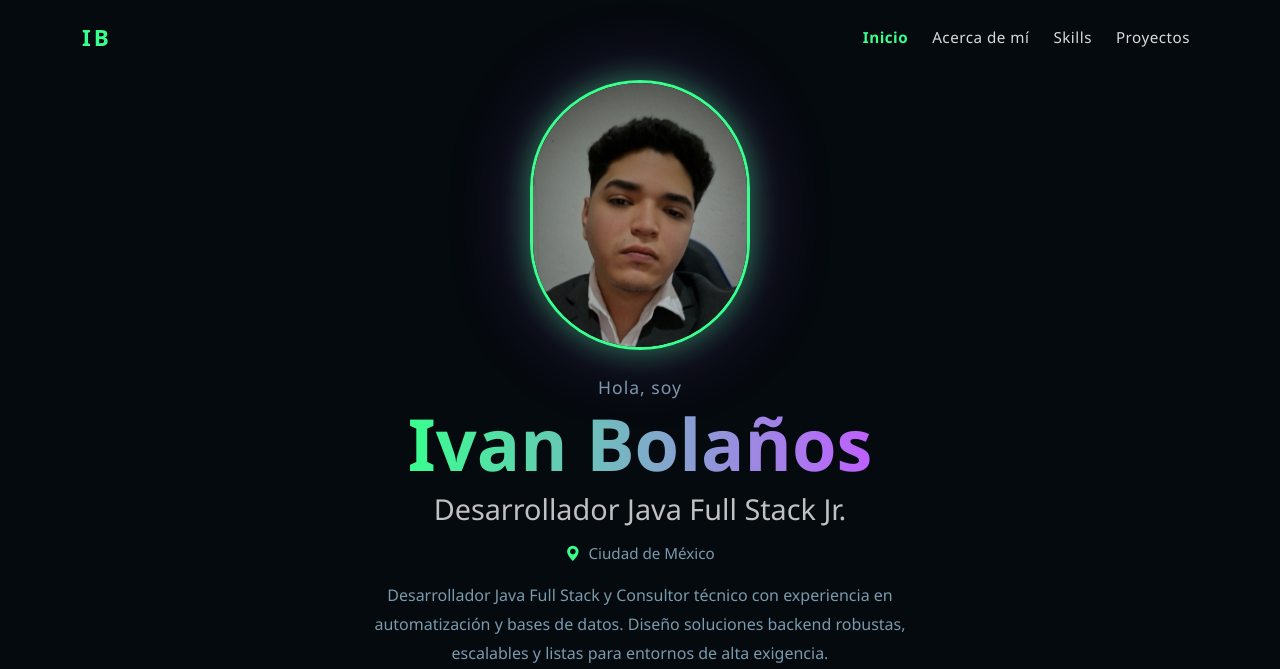
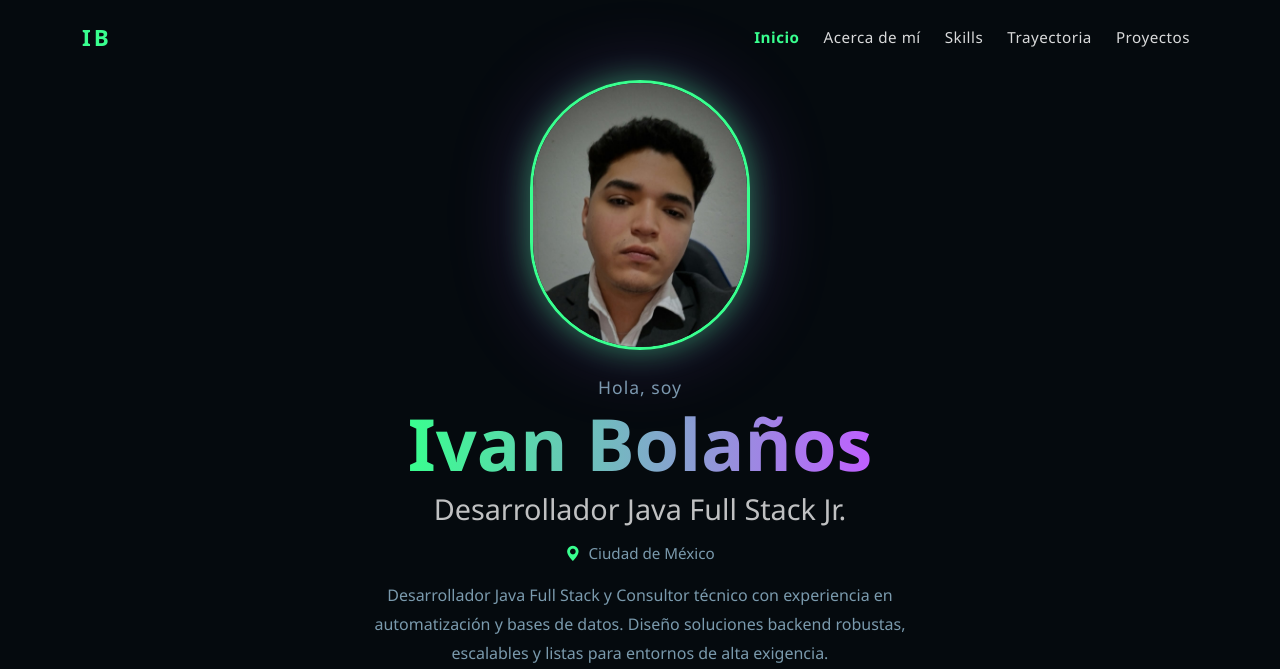
Before and after one commit to ivan27-prog/ivan27-prog.github.io, a plain HTML site: page index.html in a window 1280 px wide. Shown: the top 669 px of the page. Drawn offline with nearby package versions, Linux system fonts and the light colour scheme.

Commit message:
feat: agregar Trayectoria al navbar

```diff
--- a/index.html
+++ b/index.html
@@ -44,6 +44,9 @@
                     </li>
                     <li class="nav-item">
                         <a class="nav-link" href="#skills">Skills</a>
+                    </li>
+                    <li class="nav-item">
+                        <a class="nav-link" href="#experiencia">Trayectoria</a>
                     </li>
                     <li class="nav-item">
                         <a class="nav-link" href="#proyectos">Proyectos</a>
```
